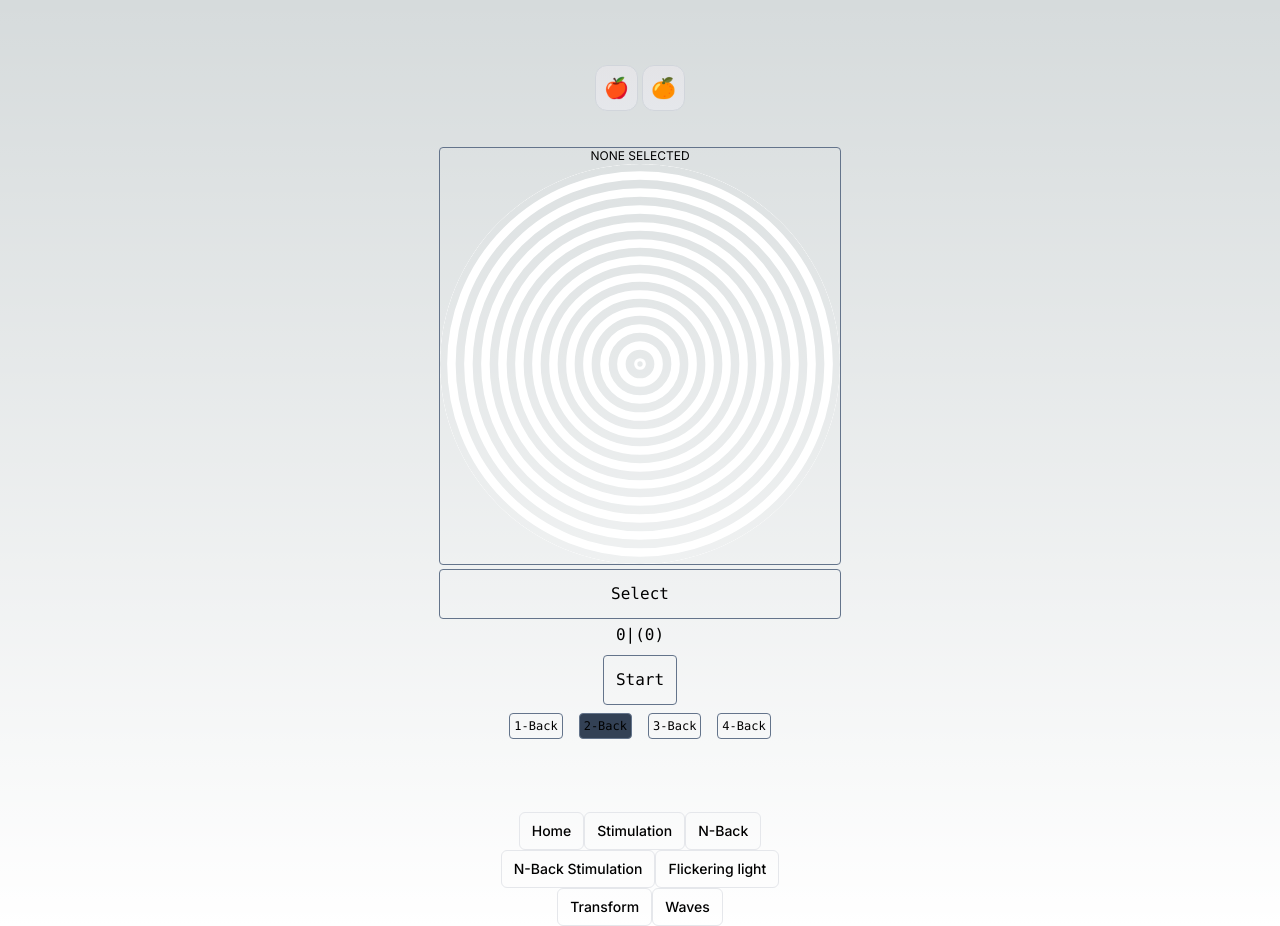
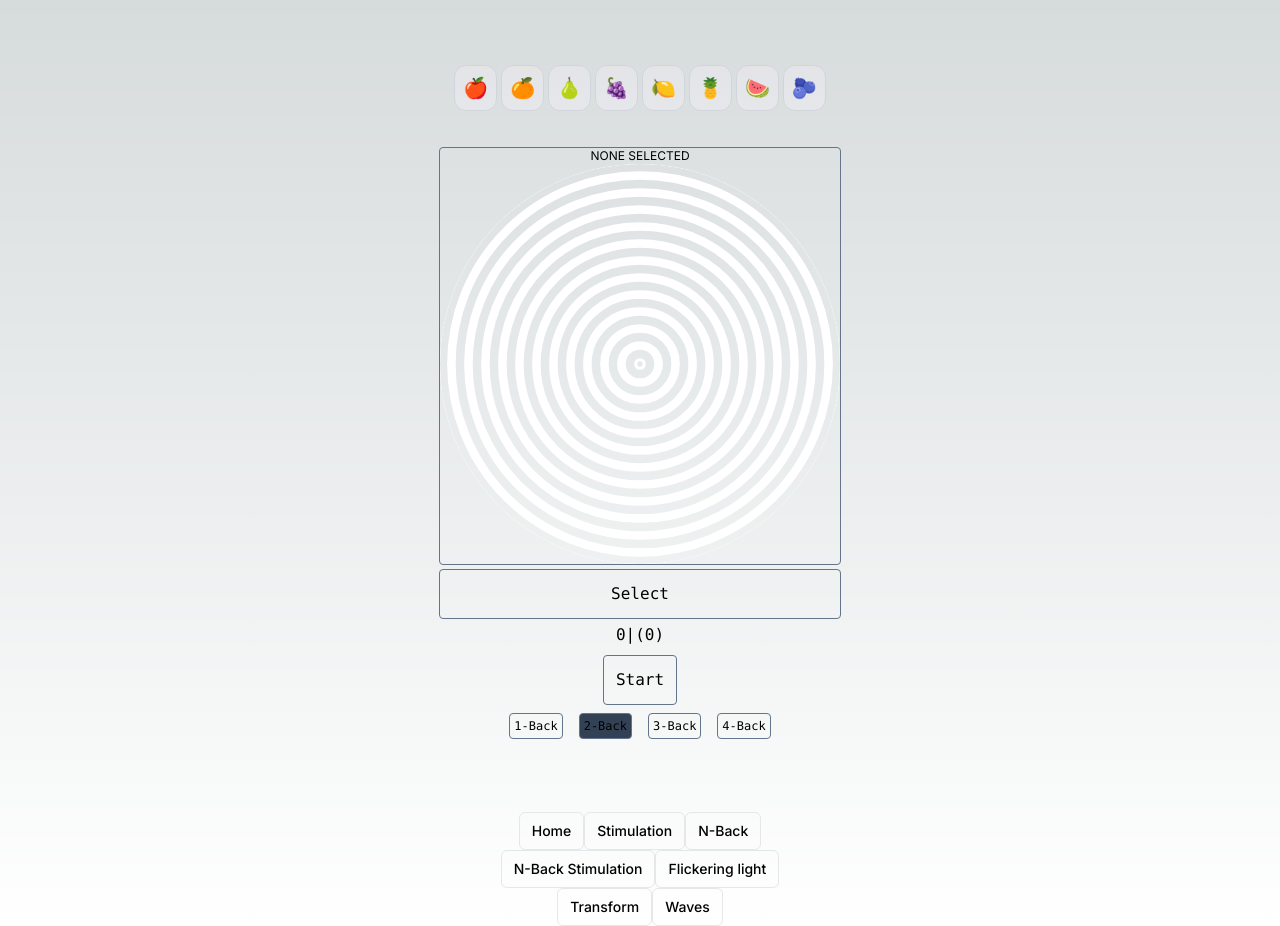
Before and after one commit to silentmass/gammagameapp, a Next.js app: page /nback-stimulation in a window 1280 px wide. Built offline with nearby package versions, Linux system fonts and the light colour scheme.

Commit message:
New visual stimuli added

```diff
--- a/app/ui/nback.tsx
+++ b/app/ui/nback.tsx
@@ -15,7 +15,13 @@ export default function Nback({ children, stimulusDuration, interStimulusInterva
 
     const stimuli = [
         { label: "🍎" },
-        { label: "🍊" }
+        { label: "🍊" },
+        { label: "🍐" },
+        { label: "🍇" },
+        { label: "🍋" },
+        { label: "🍍" },
+        { label: "🍉" },
+        { label: "🫐" },
     ];
 
     interface Stimulus {
```
